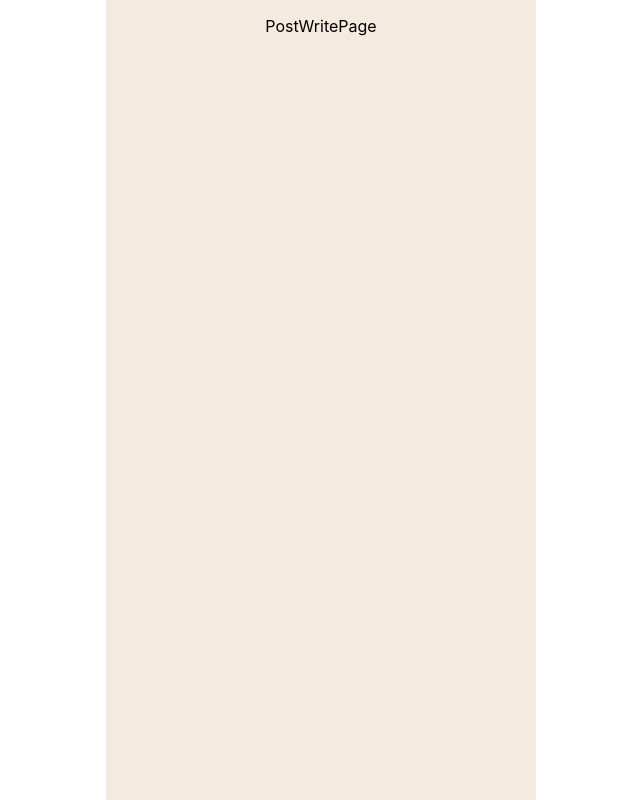
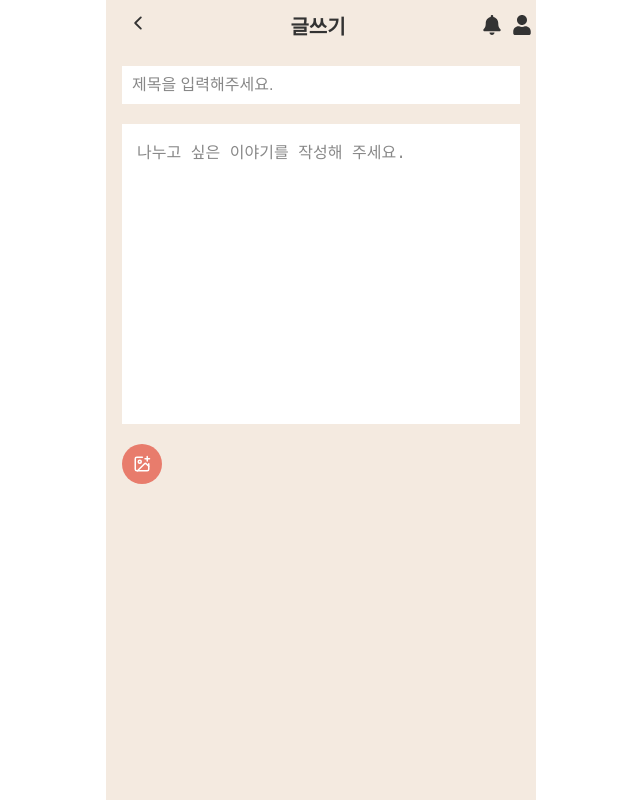
Before and after one commit to BOMMAIN/Ullim, a React (Create React App) app: page /community/write in a window 1280 px wide. Shown: the whole page, without its empty margins (319-959 px from the left). Built offline with nearby package versions, Linux system fonts and the light colour scheme.

Commit message:
feat: 글쓰기 페이지 구현

```diff
--- a/src/pages/PostWritePage/index.tsx
+++ b/src/pages/PostWritePage/index.tsx
@@ -1,5 +1,162 @@
+import styled from "styled-components";
+import { useNavigate } from "react-router-dom";
+import { FaBell, FaUser } from "react-icons/fa";
+import { IoChevronBack } from "react-icons/io5";
+import { LuImagePlus } from "react-icons/lu";
+import { FaFileCirclePlus } from "react-icons/fa6";
+import { RouterPath } from "@routes/path";
+
 const PostWritePage = () => {
-  return <div>PostWritePage</div>;
+  const navigate = useNavigate();
+  return (
+    <div style={{ width: "100%", position: "relative" }}>
+      <CustomHeader>
+        <BackButton>
+          <IoChevronBack onClick={() => navigate(RouterPath.communityPage)} />
+        </BackButton>
+        <HeaderTitle>글쓰기</HeaderTitle>
+        <Icons>
+          <FaBell size={20} />
+          <FaUser size={20} onClick={() => navigate(RouterPath.myPage)} />
+        </Icons>
+      </CustomHeader>
+      <Wrapper>
+        <Form>
+          <Input placeholder="제목을 입력해주세요." />
+          <Textarea placeholder="나누고 싶은 이야기를 작성해 주세요." />
+          <ImageButton>
+            <LuImagePlus />
+          </ImageButton>
+        </Form>
+        <SubmitButton>
+          <FaFileCirclePlus />
+          등록
+        </SubmitButton>
+      </Wrapper>
+    </div>
+  );
 };
 
 export default PostWritePage;
+
+const CustomHeader = styled.div`
+  position: fixed;
+  top: 0;
+  width: 410px;
+  display: flex;
+  align-items: center;
+  justify-content: space-between;
+  height: 50px;
+  z-index: 1000;
+  background-color: #f4eae0;
+`;
+
+const BackButton = styled.button`
+  background: none;
+  border: none;
+  font-size: 20px;
+  cursor: pointer;
+  color: #333;
+`;
+
+const HeaderTitle = styled.h1`
+  font-size: 20px;
+  font-weight: bold;
+  color: #333;
+  margin: 0;
+`;
+
+const Icons = styled.div`
+  display: flex;
+  gap: 10px;
+  font-size: 18px;
+  color: #333;
+
+  svg {
+    cursor: pointer;
+  }
+`;
+
+const Wrapper = styled.div`
+  position: relative;
+  width: 100%;
+  display: flex;
+  flex-direction: column;
+  height: 100vh;
+  margin-top: 50px;
+`;
+
+const Form = styled.div`
+  display: flex;
+  flex-direction: column;
+  gap: 20px;
+  flex-grow: 1;
+`;
+
+const Input = styled.input`
+  border: none;
+  padding: 10px;
+  font-size: 16px;
+  outline: none;
+
+  &::placeholder {
+    color: #888;
+  }
+`;
+
+const Textarea = styled.textarea`
+  border: none;
+  padding: 15px;
+  font-size: 16px;
+  height: 300px;
+  resize: none;
+  outline: none;
+
+  &::placeholder {
+    color: #888;
+  }
+`;
+
+const ImageButton = styled.button`
+  background-color: #e87c6c;
+  color: #fff;
+  border: none;
+  border-radius: 50%;
+  width: 40px;
+  height: 40px;
+  display: flex;
+  align-items: center;
+  justify-content: center;
+  font-size: 18px;
+  cursor: pointer;
+
+  &:hover {
+    background-color: #ff4d4d;
+  }
+`;
+
+const SubmitButton = styled.button`
+  position: absolute;
+  bottom: 20px;
+  right: 20px;
+  background-color: #888;
+  font-weight: bold;
+  color: white;
+  border: none;
+  padding: 7px 20px;
+  border-radius: 20px;
+  font-size: 14px;
+  cursor: pointer;
+  display: flex;
+  align-items: center;
+  transition: background-color 0.3s ease, transform 0.2s ease;
+
+  &:hover {
+    background-color: #aaa;
+    transform: scale(1.05);
+  }
+  svg {
+    margin-right: 8px;
+    font-size: 16px;
+  }
+`;
```
